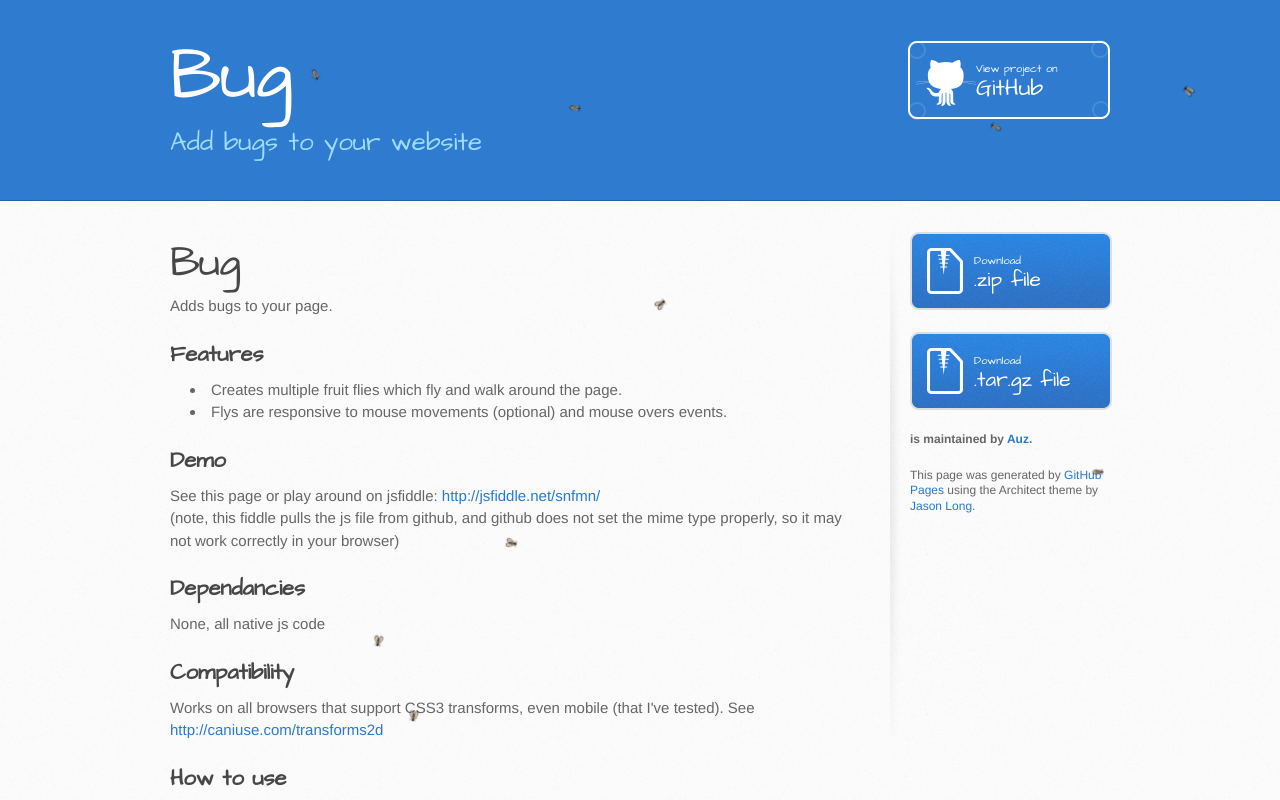
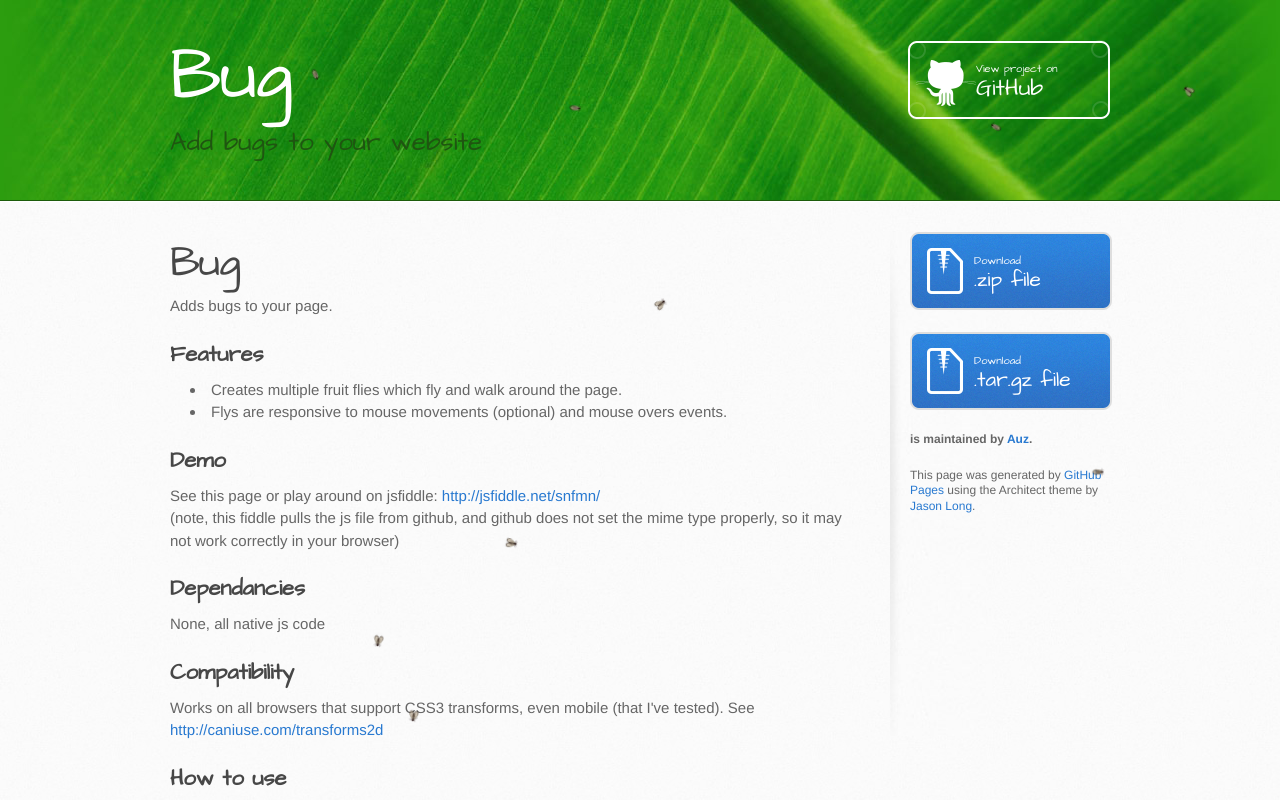
Before and after one commit to Auz/Bug, a plain HTML site: page index.html in a window 1280 px wide. Shown: the top 800 px of the page. Drawn offline with Linux system fonts and the light colour scheme.

Commit message:
Added green background image

```diff
--- a/stylesheets/stylesheet.css
+++ b/stylesheets/stylesheet.css
@@ -67,8 +67,8 @@ header {
   padding-top: 40px;
   padding-bottom: 40px;
   font-family: 'Architects Daughter', 'Helvetica Neue', Helvetica, Arial, serif;
-  background: #2e7bcf;
-  border-bottom: solid 1px #275da1;
+  background: #2c9d0e url(../images/green-leaf-background.jpg) no-repeat 50% 0;
+  border-bottom: solid 1px #1c5c0b;
 }
 
 header h1 {
@@ -82,7 +82,7 @@ header h1 {
 
 header h2 {
   font-size: 26px;
-  color: #9ddcff;
+  color: #1f5511;
   font-weight: normal;
   line-height: 1.3;
   width: 540px;
```
Also changed, not shown: images/green-leaf-background.jpg (added).
